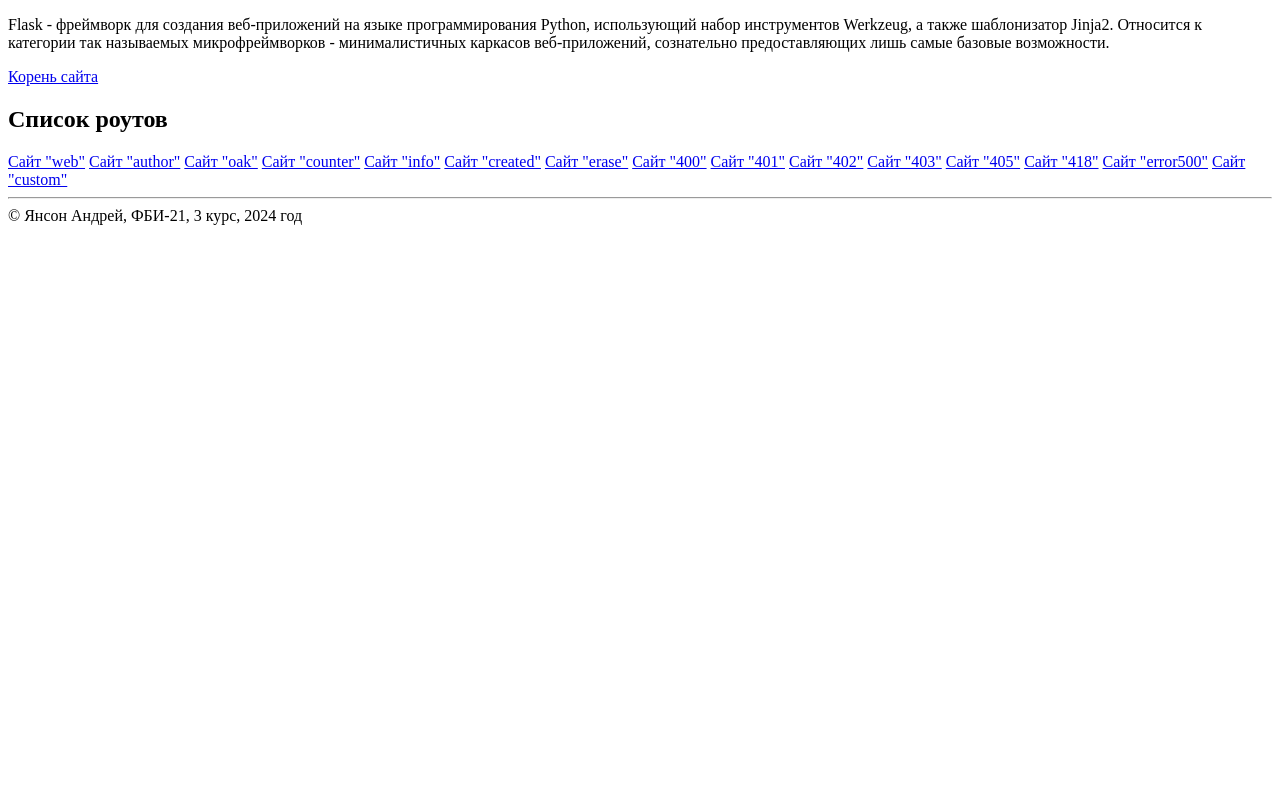
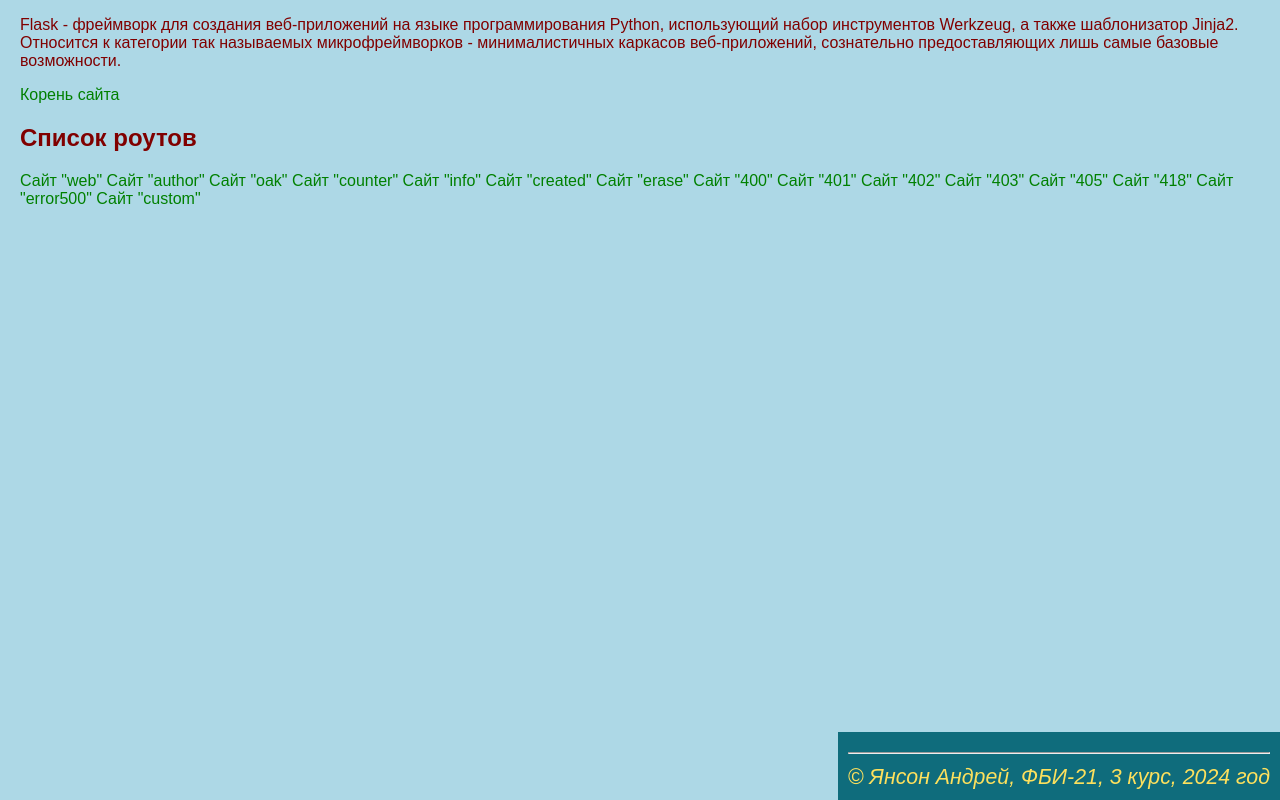
Before and after one commit to yas1k/web-backend, a Flask app: page /lab1 in a window 1280 px wide. Run offline with Flask 3, Linux system fonts and the light colour scheme.

Commit message:
Подключил css

```diff
--- a/app.py
+++ b/app.py
@@ -6,6 +6,7 @@ def index():
     return '''
     <!doctype html>
     <html>
+    <link rel="stylesheet" href="/static/lab1.css">
         <head>
             <title> НГТУ, ФБ, Лабораторные работы </title>
         </head>
@@ -29,6 +30,7 @@ def index2():
     return '''
     <!doctype html>
     <html>
+    <link rel="stylesheet" href="/static/lab1.css">
         <head>
             <title> НГТУ, ФБ, Лабораторные работы </title>
         </head>
@@ -52,6 +54,7 @@ def lab1():
     return '''
     <!doctype html>
     <html>
+    <link rel="stylesheet" href="/static/lab1.css">
         <head>
             <title> Лабораторная работа </title>
         </head>
@@ -93,6 +96,7 @@ def lab1():
 def web():
     return """<!doctype html>\
         <html>\
+        <link rel="stylesheet" href="/static/lab1.css">\
             <body>\
                 <h1>web-сервер на flask</h1>\
                 <a href="/lab1/author">author</a>\
@@ -113,6 +117,7 @@ def author():
 
     return """<!doctype html>
         <html>
+        <link rel="stylesheet" href="/static/lab1.css">
             <body>
                 <p>Студент: """ + name + """</p>
                 <p>Группа: """ + group + """</p>
@@ -128,7 +133,7 @@ def oak():
     return '''
     <!doctype html>
     <html>
-        <link rel="stylesheet" href="static/lab1.css">
+        <link rel="stylesheet" href="/static/lab1.css">
         <body>
 
             <h1>Дуб</h1>
@@ -147,6 +152,7 @@ def counter():
     return '''
     <!doctype html>
     <html>
+    <link rel="stylesheet" href="/static/lab1.css">
         <body>
             Сколько раз мы сюда заходили: ''' + str(count) + '''
             <a href="/lab1/web">web</a>
@@ -164,6 +170,7 @@ def created():
     return'''
     <!doctype html>
     <html>
+    <link rel="stylesheet" href="/static/lab1.css">
         <body>
             <h1> Создано успешно</h1>
             <div><i>что-то создано...</i></div>
@@ -178,6 +185,7 @@ def not_found(err):
     return'''
          <!doctype html>
     <html>
+    <link rel="stylesheet" href="/static/lab1.css">
         <head>
             <title> Лабораторная работа </title>
         </head>
@@ -203,6 +211,7 @@ def erase():
     return'''
     <!doctype html>
     <html>
+    <link rel="stylesheet" href="/static/lab1.css">
         <body>
             <h1>Счетчик обнулен</h1>
             <a href="/lab1/counter">counter</a>
@@ -258,6 +267,7 @@ def internal_error(err):
     return '''
     <!DOCTYPE html>
     <html>
+    <link rel="stylesheet" href="/static/lab1.css">
         <head>
             <title>Ошибка на сервере</title>
         </head>
@@ -277,6 +287,7 @@ def custom_route():
     return '''
 <!DOCTYPE html>
 <html>
+<link rel="stylesheet" href="/static/lab1.css">
 <head>
     <title>НГТУ, ФБ, Лабораторные работы</title>
 </head>
--- a/static/lab1.css
+++ b/static/lab1.css
@@ -1,8 +1,55 @@
+body {
+    background-color: lightblue;
+    color: maroon;
+    font-family: Arial;
+    margin: 0px;
+}
+header {
+        background-color: black;
+        color: lightgreen;
+        padding: 10px;
+        font-size: 16pt;
+        text-align: center;
+}
+footer {
+        background-color: rgb(15, 108, 124);
+        color: rgb(253, 224, 93);
+        font-size: 16pt;
+        padding: 10px;
+        font-style: italic;
+        text-align: right;
+        position: fixed;
+        bottom: 0;
+        right: 0;
+}
+main{
+        margin: 10px 20px 94px;
+}
+a {
+        color: green;
+        text-decoration: none;
+        transition: 0.5s 1.5s;
+}
+a:link{
+        color: green;
+        text-decoration: none;
+}
+a:visited{
+        color: lightyellow;
+        opacity: 0.7;
+}
+a:hover {
+        color: red;
+        text-decoration: underline;
+        background-color: lightgoldenrodyellow;
+        transition: 0.5s;
+}
+a:active {
+        color: black;
+        opacity: 0.3;
+}
+
 img {
     height: 450px;
     width: 500px;
 }
-h1 {
-    text-align: center;
-    font-size: 30pt;
-}
```
